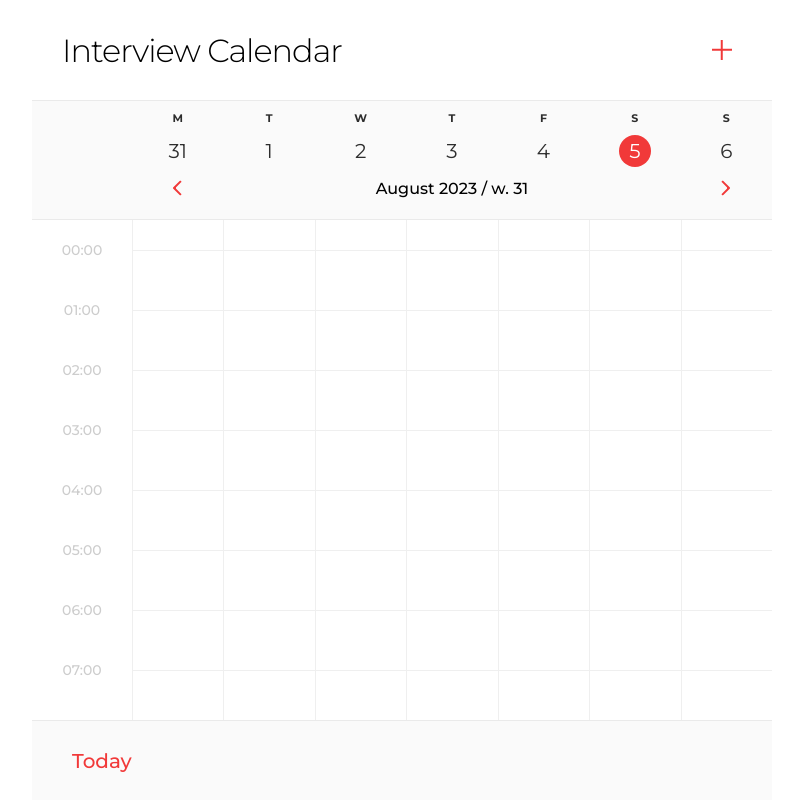
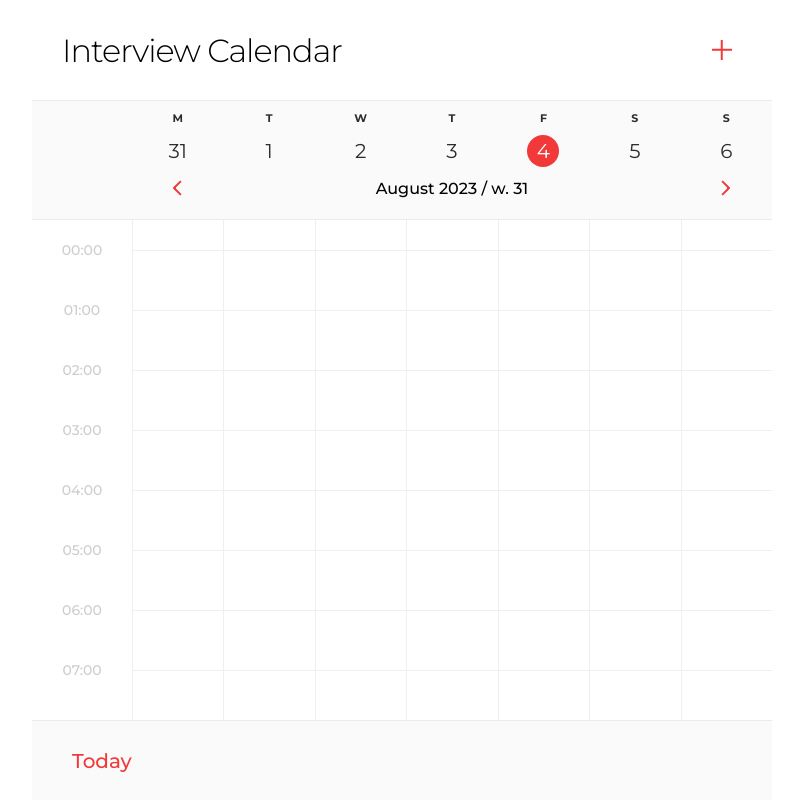
Before and after one commit to Thealekzzz/interview-calendar-frontend, a React (Create React App) app: page / in a window 1280 px wide. Shown: the whole page, without its empty margins (238-1041 px from the left). Built offline with nearby package versions, Linux system fonts and the light colour scheme.

Commit message:
fix: highlight current day

```diff
--- a/src/components/Week/Week.js
+++ b/src/components/Week/Week.js
@@ -18,7 +18,7 @@ const Week = ({ offset, setOffset, weekDays }) => {
         {weekDays.map(day => (
           <WeekDay key={day.day}>
             <DaySymbol>{day.symbol}</DaySymbol>
-            <DayDate data-active={offset === 0 && new Date().getDay() === day.day ? 1 : 0}>{day.day}</DayDate>
+            <DayDate data-active={offset === 0 && new Date().getDate() === day.day ? 1 : 0}>{day.day}</DayDate>
           </WeekDay>
         ))}
       </Days>
```
